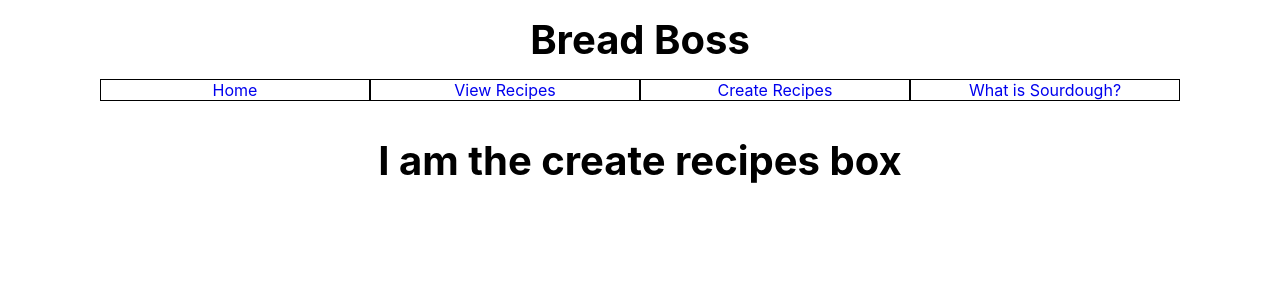
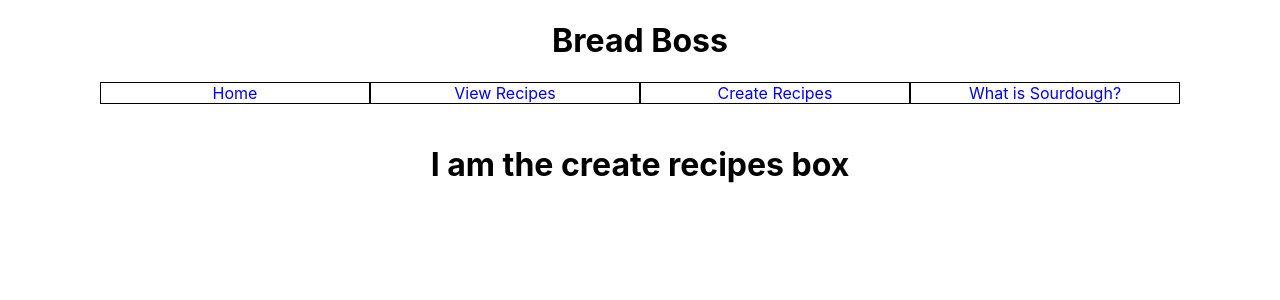
Before and after one commit to IanGHill/BreadBoss_Project_Frontend, a React (Create React App) app: page /create in a window 1280 px wide. Shown: the top 300 px of the page. Built offline with nearby package versions, Linux system fonts and the light colour scheme; no server answers.

Commit message:
styling changes

```diff
--- a/src/App.css
+++ b/src/App.css
@@ -2,50 +2,12 @@
   text-align: center;
 }
 
-.body{
-  background-image: url("/Spelt.jpg");
+h1 {
+  text-align: center;
+}
+
+/* .container{
+  background-image: url(/images/Spelt.jpg);
   background-size: cover;
   background-repeat: no-repeat;
-  }
-
-.App-logo {
-  height: 40vmin;
-  pointer-events: none;
-}
-
-@media (prefers-reduced-motion: no-preference) {
-  .App-logo {
-    animation: App-logo-spin infinite 20s linear;
-  }
-}
-
-.App-header {
-  background-color: #282c34;
-  min-height: 100vh;
-  display: flex;
-  flex-direction: column;
-  align-items: center;
-  justify-content: center;
-  font-size: calc(10px + 2vmin);
-  color: white;
-}
-
-.App-link {
-  color: #61dafb;
-}
-
-@keyframes App-logo-spin {
-  from {
-    transform: rotate(0deg);
-  }
-  to {
-    transform: rotate(360deg);
-  }
-}
-
-h1 {
-  text-align: center;
-  font-size: 2.5em;
-  margin: 15px;
-
-}
+} */
--- a/src/App.js
+++ b/src/App.js
@@ -5,12 +5,10 @@ import Main from './components/Main';
 class App extends Component {
   render() {
     return(
-      <>
-      <body>
+      <div className="container">
         <h1>Bread Boss</h1>
         <Main />
-      </body>
-      </>
+      </div>
     )
   }
 }
--- a/src/components/Main.css
+++ /dev/null
@@ -1,5 +0,0 @@
-/* .body{
-background-image: url("/Spelt.jpg");
-background-size: cover;
-background-repeat: no-repeat;
-} */
--- a/src/components/Main.js
+++ b/src/components/Main.js
@@ -5,7 +5,6 @@ import CreateRecipesBox from "../containers/CreateRecipesBox";
 import Home from "./Home";
 import About from "./About";
 import ErrorPage from "./ErrorPage";
-import './Main.css';
 import { BrowserRouter as Router, Route, Switch } from "react-router-dom";
 
 class Main extends Component {
--- a/src/containers/RecipeDetail.css
+++ b/src/containers/RecipeDetail.css
@@ -31,7 +31,7 @@ th, td {
   .flex-container {
     display:flex;
     flex-direction: row;
-    justify-content: start;
+    justify-content: flex-start;
     margin: 5px;
     padding: 5px;
 
--- a/src/index.css
+++ b/src/index.css
@@ -5,6 +5,7 @@ body {
     sans-serif;
   -webkit-font-smoothing: antialiased;
   -moz-osx-font-smoothing: grayscale;
+
 }
 
 code {
```
Also changed, not shown: public/images/Spelt.jpg.
